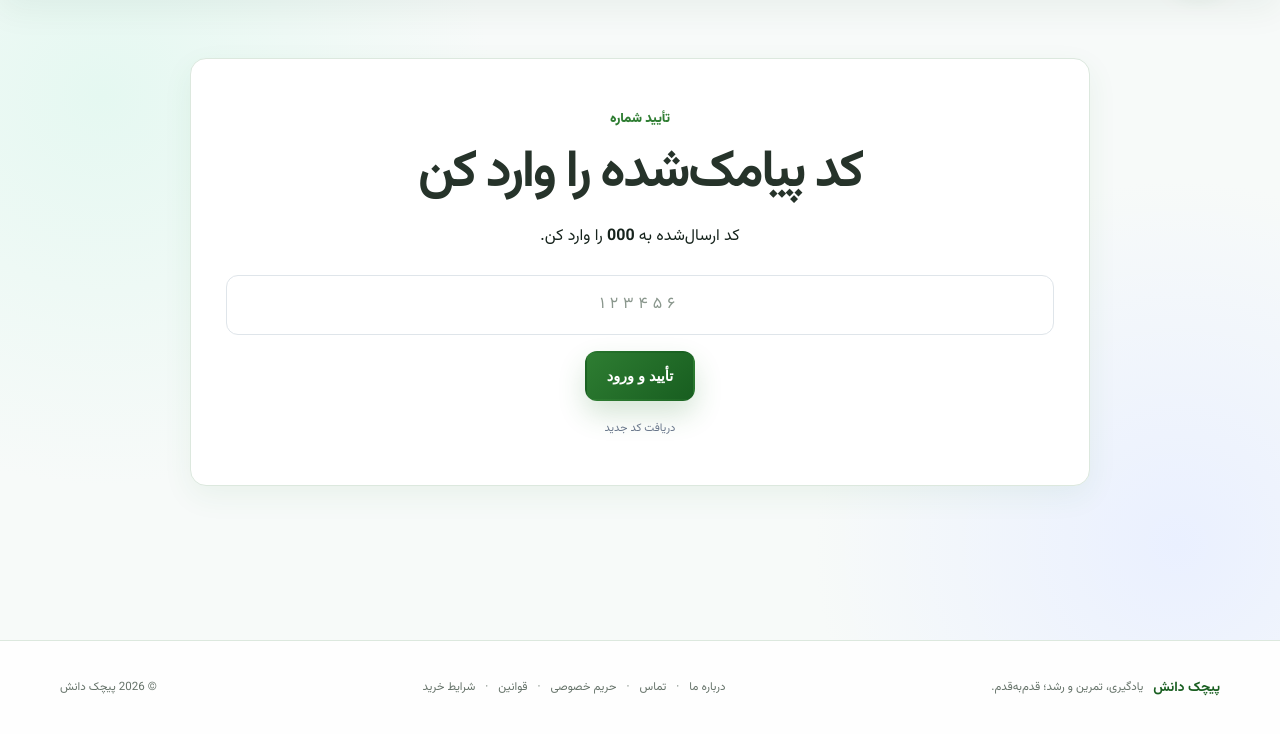
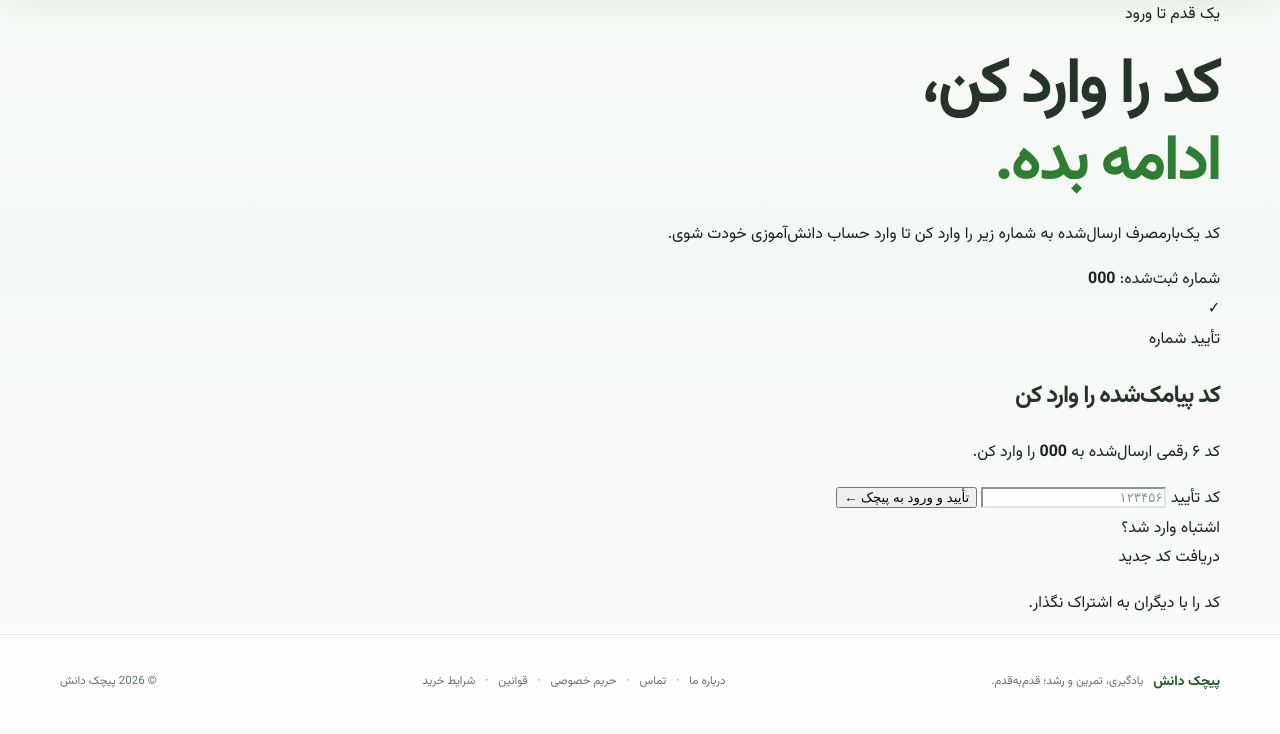
Before and after one commit to evamode29/pichak-danesh, a Django app: template templates/otp/verify.html in a window 1280 px wide. Shown: the part 86-820 px from the top of the page. After the commit the page ends 776 px from the top, so only its background shows below. Run offline with Django 5.2, Linux system fonts and the light colour scheme; the template is opened without the code that fills it: most values are stand-ins (such as "Sample title", 1, 10 or a date in 2020).

Commit message:
feat: redesign OTP verify page

```diff
--- a/templates/otp/verify.html
+++ b/templates/otp/verify.html
@@ -1 +1,43 @@
-{% extends 'base.html' %}{% block title %}تأیید کد | پیچک دانش{% endblock %}{% block content %}<section class="placement-page"><div class="container placement-shell"><div class="result-card"><span class="section-kicker">تأیید شماره</span><h1>کد پیامک‌شده را وارد کن</h1><p>کد ارسال‌شده به <strong>{{ mobile }}</strong> را وارد کن.</p>{% if error %}<div class="active-box" style="background:#fff1f1;color:#a33">{{ error }}</div>{% endif %}<form method="post" style="margin-top:24px">{% csrf_token %}<input name="code" inputmode="numeric" autocomplete="one-time-code" maxlength="6" placeholder="۱۲۳۴۵۶" required style="width:100%;box-sizing:border-box;padding:14px;border:1px solid #dfe5ea;border-radius:12px;font:inherit;letter-spacing:5px;text-align:center;margin-bottom:16px"><button class="button primary" type="submit">تأیید و ورود</button></form><a class="placement-exit" href="{% url 'otp-request' %}">دریافت کد جدید</a></div></div></section>{% endblock %}
+{% extends 'base.html' %}
+{% block title %}تأیید کد | پیچک دانش{% endblock %}
+{% block content %}
+<section class="otp-page otp-verify-page">
+  <div class="otp-orb otp-orb-one"></div>
+  <div class="otp-orb otp-orb-two"></div>
+  <div class="container">
+    <div class="otp-layout otp-layout-center">
+      <div class="otp-intro">
+        <span class="otp-kicker"><span class="otp-kicker-dot"></span> یک قدم تا ورود</span>
+        <h1>کد را وارد کن،<br><em>ادامه بده.</em></h1>
+        <p>کد یک‌بارمصرف ارسال‌شده به شماره زیر را وارد کن تا وارد حساب دانش‌آموزی خودت شوی.</p>
+        <div class="otp-mobile-chip">شماره ثبت‌شده: <strong>{{ mobile }}</strong></div>
+      </div>
+
+      <div class="otp-card">
+        <div class="otp-card-icon" aria-hidden="true">✓</div>
+        <span class="otp-card-label">تأیید شماره</span>
+        <h2>کد پیامک‌شده را وارد کن</h2>
+        <p class="otp-card-text">کد ۶ رقمی ارسال‌شده به <strong>{{ mobile }}</strong> را وارد کن.</p>
+
+        {% if error %}
+          <div class="otp-error" role="alert">{{ error }}</div>
+        {% endif %}
+
+        <form method="post" class="otp-form">
+          {% csrf_token %}
+          <label for="otp-code">کد تأیید</label>
+          <input id="otp-code" class="otp-code-input" name="code" inputmode="numeric" autocomplete="one-time-code" maxlength="6" pattern="[0-9۰-۹]{6}" placeholder="۱۲۳۴۵۶" required>
+          <button class="otp-submit" type="submit">
+            <span>تأیید و ورود به پیچک</span>
+            <span class="otp-arrow">←</span>
+          </button>
+        </form>
+
+        <div class="otp-divider"><span>اشتباه وارد شد؟</span></div>
+        <a class="otp-secondary" href="{% url 'otp-request' %}">دریافت کد جدید</a>
+        <p class="otp-note">کد را با دیگران به اشتراک نگذار.</p>
+      </div>
+    </div>
+  </div>
+</section>
+{% endblock %}
```
